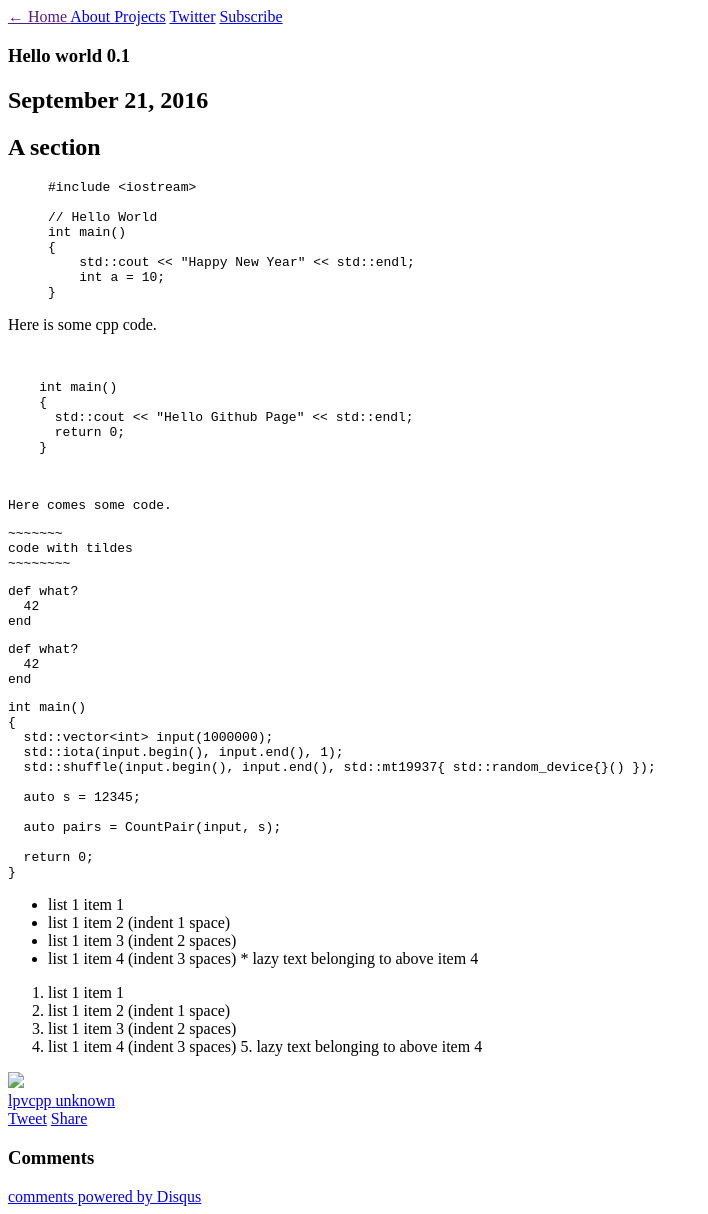
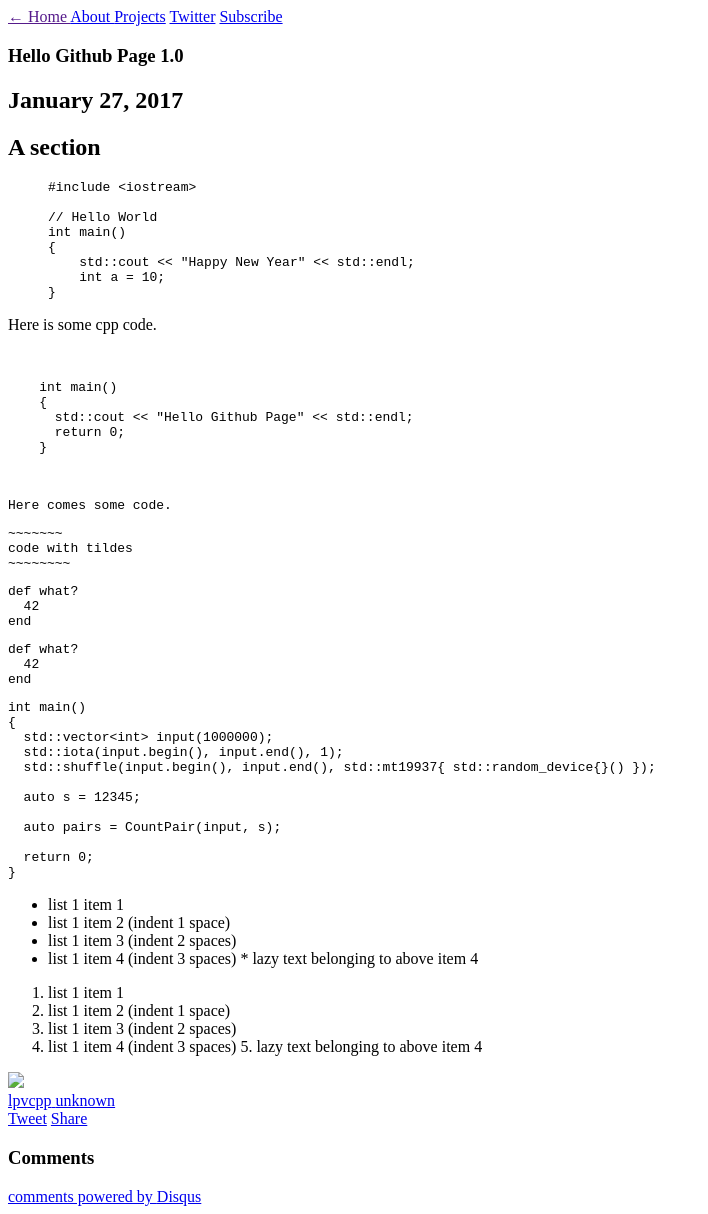
Before and after one commit to lpvcpp/lpvcpp.github.io, a Jekyll site: the page built from _posts/2017-01-27-hello-world-0.1.md, in a window 1280 px wide. Shown: the whole page, without its empty margins (0-708 px from the left). Built offline with Jekyll 4.4.1, drawn with Linux system fonts in a browser that asks for light colours; nearby versions of some CDN libraries; comment, search, counter and statistics services are not loaded.

Commit message:
update post

```diff
--- a/_config.yml
+++ b/_config.yml
@@ -16,7 +16,7 @@ baseurl: /
 domain_name: 'https://lpvcpp.github.io'
 google_analytics: 'UA-84558526-1'
 disqus: true
-disqus_shortname: 'lpvcpp'
+disqus_shortname: 'lpvcpp-github-io'
 github_username: 'lpvcpp'
 
 # Details for the RSS feed generator
--- a/_posts/2016-09-21-hello-world-0.1.md
+++ b/_posts/2017-01-27-hello-world-0.1.md
@@ -1,7 +1,7 @@
 ---
-title: "Hello world 0.1"
+title: "Hello Github Page 1.0"
 author: lvpcpp
-description: ""
+description: "Fist post"
 
 
 ---
```
